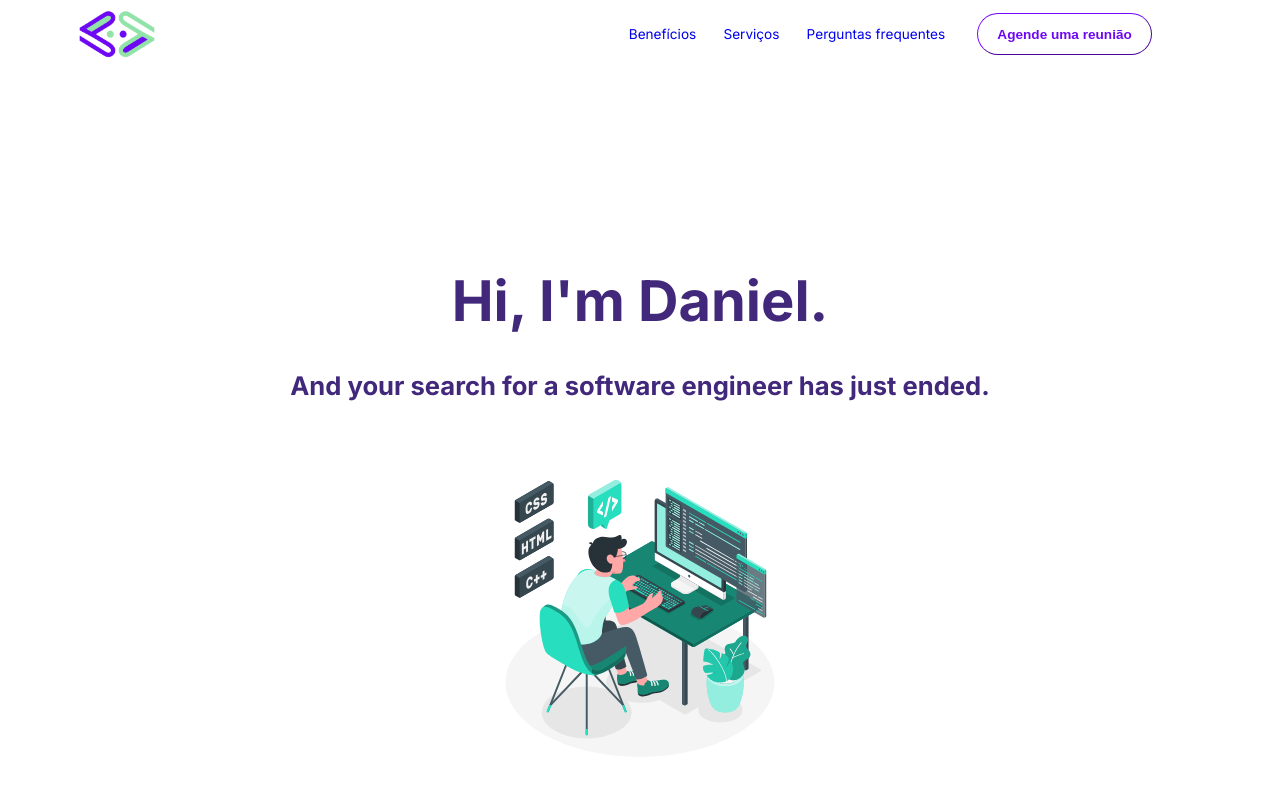
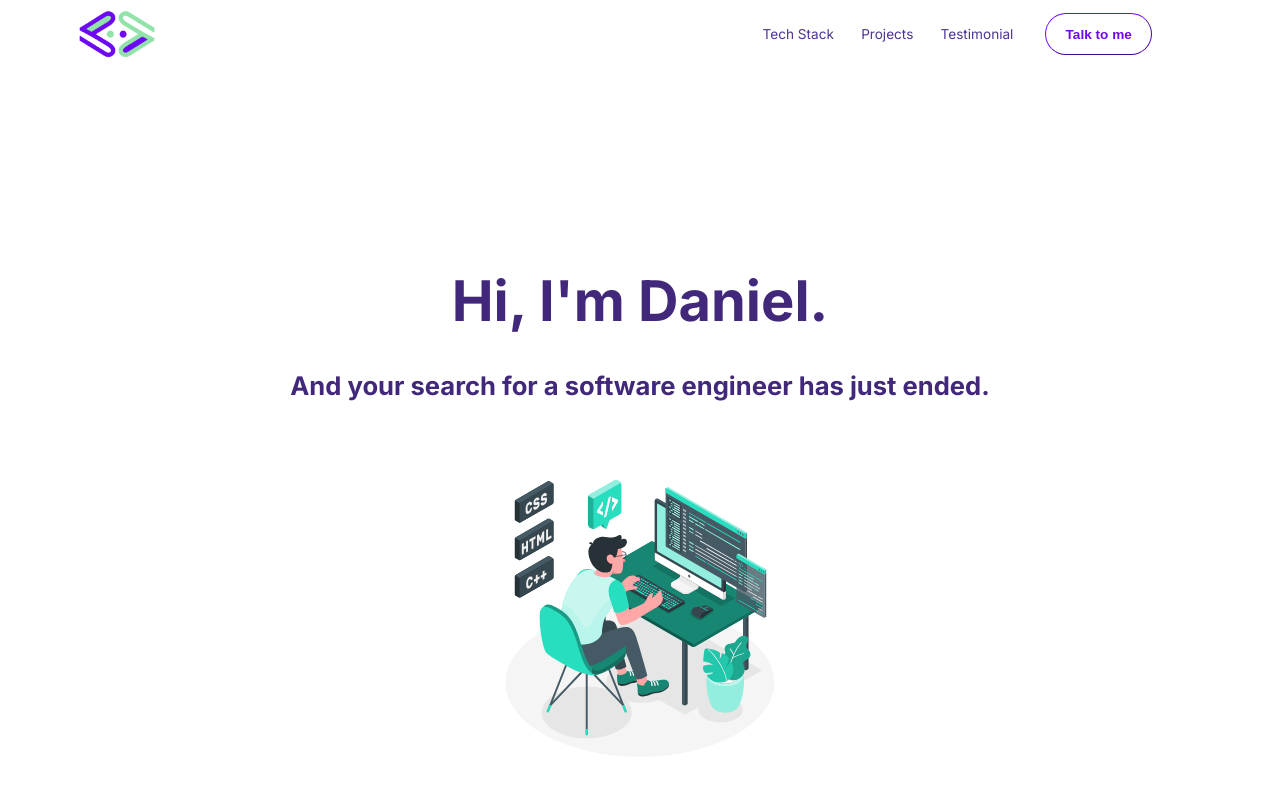
Before and after one commit to danielflorencio/second-portfolio, a Next.js app: page / in a window 1280 px wide. Shown: the top 800 px of the page. Built offline with nearby package versions, Linux system fonts and the light colour scheme.

Commit message:
Finished the navbar.

```diff
--- a/src/components/Navbar/MobileNavbar.tsx
+++ b/src/components/Navbar/MobileNavbar.tsx
@@ -21,16 +21,16 @@ export default function MobileNavbar(){
             <div className={styles.mobileNavHeader}>
                 <Image src="/green-purple-logo-no-bg.png" alt='logo' width={80} height={80} priority/>
                 <div style={{display: 'flex', gap: '1.5rem', alignItems: 'center'}}>
-                    <button className={styles.button}>Agende uma reunião</button>
+                    <button className={styles.button}>Talk to me</button>
                     {isClosed ? (<FaBars onClick={handleNavbarAction} className={styles.navIcon}/>) : <AiOutlineArrowUp onClick={handleNavbarAction} className={styles.navIcon}/>}
                 </div>
             </div>
             {isClosed ? (<></>) : (
                 <div className={styles.mobileUlParent}>
                 <ul className={styles.mobileUl}>
-                    <li className={styles.mobileLi}>Benefícios</li>
-                    <li className={styles.mobileLi}>Serviços</li>
-                    <li className={styles.mobileLi}>Perguntas Frequentes</li>
+                    <a href='#tech-stack'><li className={styles.mobileLi}>Tech Stack</li></a>
+                    <a href='#projects'><li className={styles.mobileLi}>Projects</li></a>
+                    <a href="#testimonial"><li className={styles.mobileLi}>Testimonial</li></a>
                 </ul>
                 </div>
             )}
--- a/src/components/Navbar/Navbar.tsx
+++ b/src/components/Navbar/Navbar.tsx
@@ -8,11 +8,11 @@ export default function Navbar(){
             <Image src="/green-purple-logo-no-bg.png" alt='logo' width={80} height={80} style={{marginTop: -35, marginBottom: -35, marginLeft: '-5%'}} priority/>
             <div className={styles.rightAlignContainer}>
             <ul className={styles.ul}>
-                <li className={styles.li}><a href='#benefits'>Benefícios</a></li>
-                <li className={styles.li}><a href='#services'>Serviços</a></li>
-                <li className={styles.li}><a href='#faq'>Perguntas frequentes</a></li>
+                <li className={styles.li}><a href='#tech-stack'>Tech Stack</a></li>
+                <li className={styles.li}><a href='#projects'>Projects</a></li>
+                <li className={styles.li}><a href='#testimonial'>Testimonial</a></li>
             </ul>
-            <button className={styles.button}>Agende uma reunião</button>
+            <button className={styles.button}>Talk to me</button>
             </div>
         </div>
     )
--- a/src/components/Navbar/styles.module.css
+++ b/src/components/Navbar/styles.module.css
@@ -43,6 +43,7 @@
 
 .li a{
     text-decoration: none;
+    color: #4f3495;
 }
 
 .li a:visited{
@@ -54,6 +55,9 @@
     text-decoration: underline;
 }
 
+.mobileUl a:visited{
+    text-decoration: none;
+}
 
 .rightAlignContainer{
     display: flex;
@@ -107,9 +111,12 @@
     padding: 0.5rem 1rem;
 }
 .mobileLi:hover{
-    background-color: #f51767;
+    background-color: #4f3495;
     color: white;
     cursor: pointer;
+}
+.mobileLi:visited:hover{
+    color: white;
 }
 
 @media (max-width: 767px) {
--- a/src/sectionLayouts/Projects/Index.tsx
+++ b/src/sectionLayouts/Projects/Index.tsx
@@ -4,7 +4,7 @@ import Image from 'next/image'
 import styles from './styles.module.css'
 export default function Projects(){
     return(
-        <section className={styles.section}>
+        <section id='projects' className={styles.section}>
             <h2 className={styles.sectionTitle}>Take a look at some of the projects I've made.</h2>
             {/* <h3 className={styles.sectionSubtitle}></h3> */}
             <div className={styles.container}>
--- a/src/sectionLayouts/TechStackSection/index.tsx
+++ b/src/sectionLayouts/TechStackSection/index.tsx
@@ -27,7 +27,7 @@ export default function TechStackSection(){
     const isSmallScreen = useMediaQuery({ query: '(max-width: 768px)' });
 
     return(
-        <section className={styles.section}>
+        <section id='tech-stack' className={styles.section}>
             <div className={styles.titles}>
             <h2 className={styles.title}>These are the technologies I&apos;ve been specializing in.</h2>
             <h3 className={styles.subtitle}>Everything you need to get your company&apos;s frontend back on track.</h3>
--- a/src/sectionLayouts/TestimonialSection/index.tsx
+++ b/src/sectionLayouts/TestimonialSection/index.tsx
@@ -2,7 +2,7 @@ import styles from './styles.module.css'
 import Image from 'next/image'
 export default function TestimonialSection({img, name, testimonial}: {img: string, name: string, testimonial: string[]}){
     return(
-        <section className={styles.section}>
+        <section id='testimonial' className={styles.section}>
             <Image src={img} width='82' height='82' alt={name} className={styles.img}/>
             <h4 className={styles.name}>{name}</h4>
             <div className={styles.testimonialParagraphs}>
```
